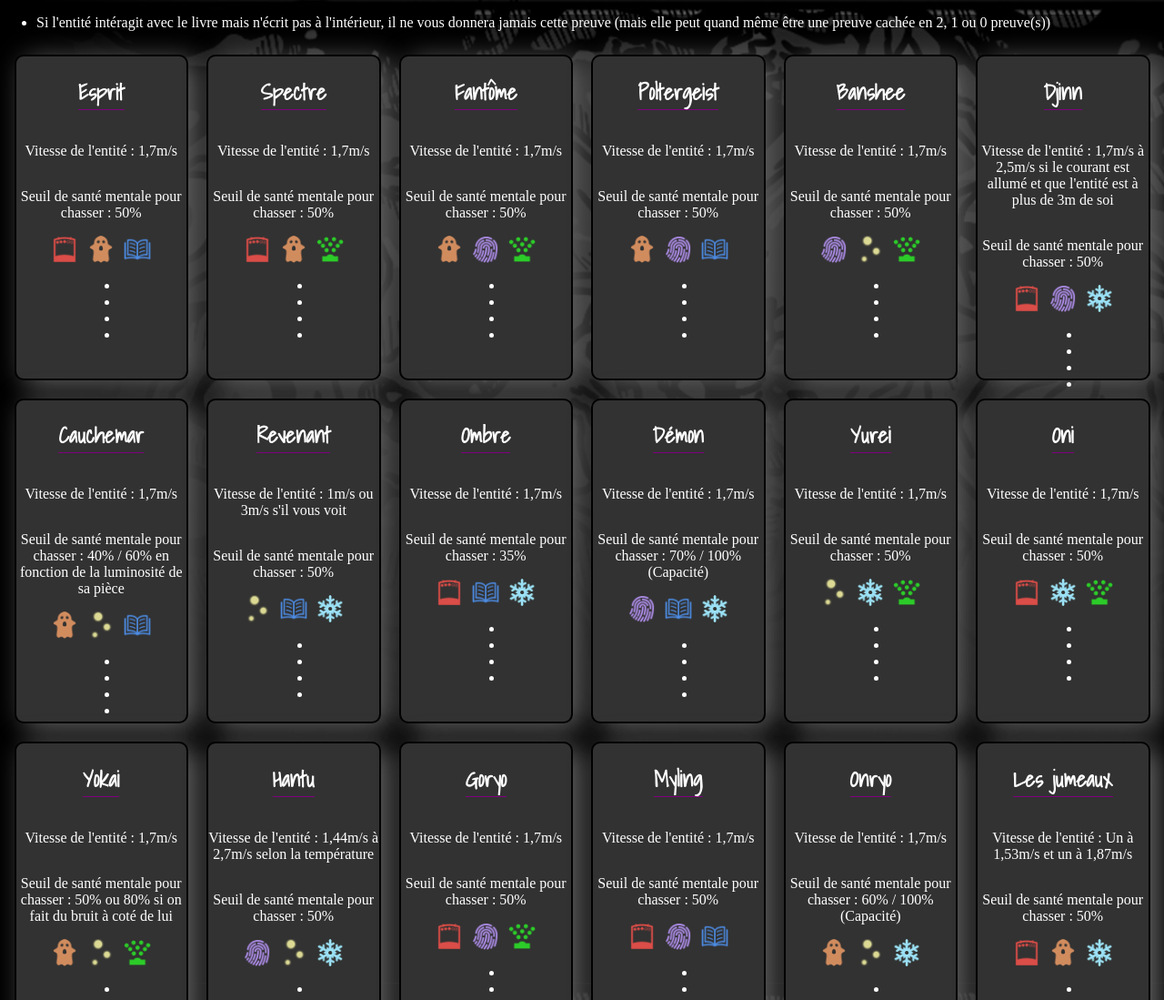
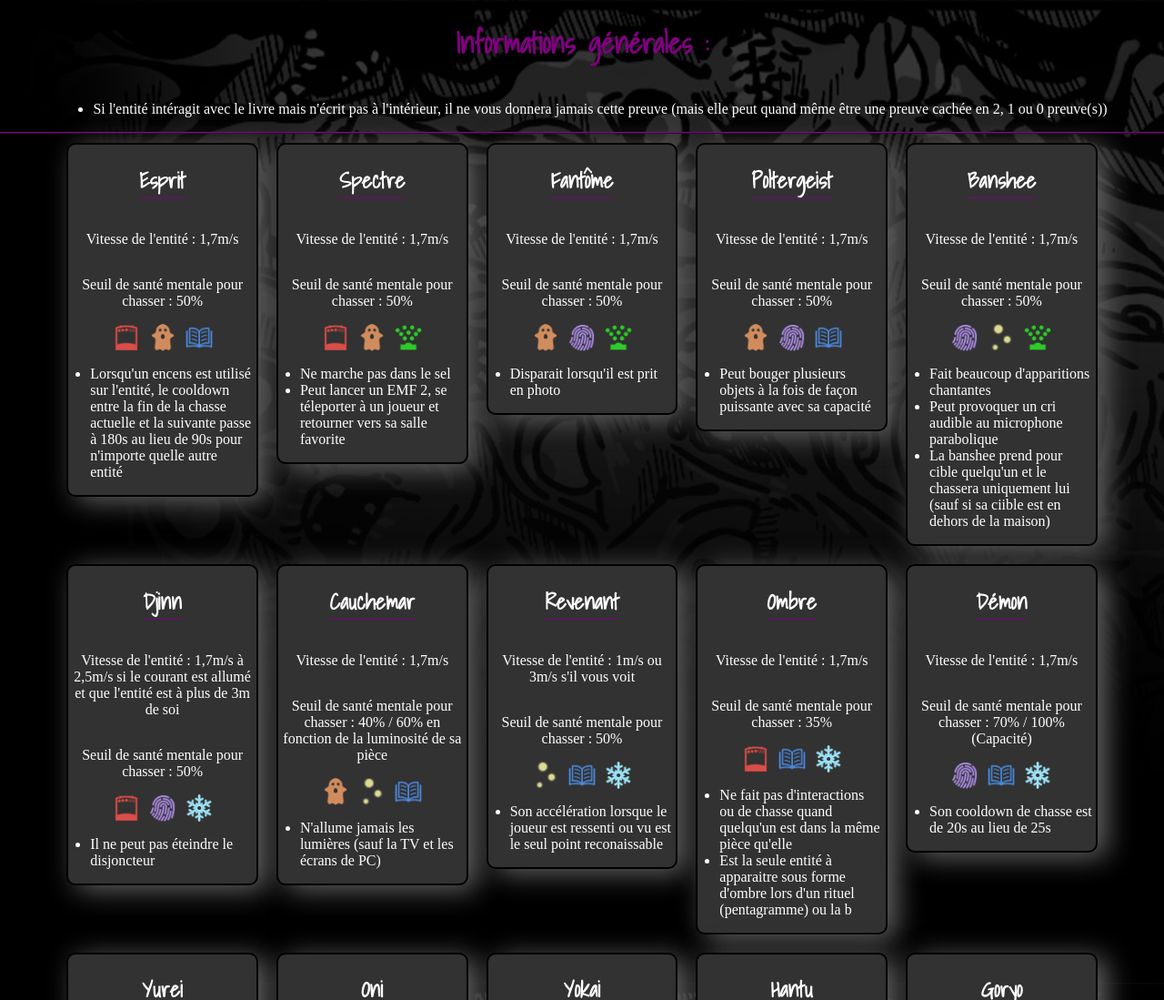
Before and after one commit to YanKeez62/PhasmoHelp, a plain HTML site: page index.html in a window 1280 px wide. Shown: the top 1099 px of the page at 91% size. Drawn offline with Linux system fonts and the light colour scheme.

Commit message:
modif d'infos sur certaines entités

```diff
--- a/css/styles.css
+++ b/css/styles.css
@@ -28,8 +28,10 @@ div.entity-card {
     border: 2px solid black;
     border-radius: 10px;
     margin: 10px;
-    height: 353.5px;
-    width: 187.5px;
+    height: fit-content
+        /* 389.73375px; */
+    ;
+    width: 206.71875px;
 }
 
 p.entity-speed {
@@ -59,3 +61,23 @@ h2.entity-name {
     border-bottom: 1px solid purple;
     font-family: "ParDefaut", sans-serif;
 }
+
+div.infos_generales {
+    display: flex;
+    align-items: center;
+    flex-direction: column;
+    border-bottom: 2px ridge purple;
+}
+
+div.infos_generales h1 {
+    color: purple;
+    font-family: "ParDefaut", sans-serif;
+}
+
+ul.ul-help {
+    display: flex;
+    justify-content: center;
+    flex-direction: column;
+    padding: 0 0 0 20px;
+    margin: 16px 4px;
+}
--- a/index.html
+++ b/index.html
@@ -11,6 +11,7 @@
 
 <body>
     <div class="infos_generales">
+        <h1> Informations générales :</h1>
         <ul>
             <li> Si l'entité intéragit avec le livre mais n'écrit pas à l'intérieur, il ne vous donnera jamais cette
                 preuve (mais elle peut quand même être une preuve cachée en 2, 1 ou 0 preuve(s))</li>
--- a/js+json/script.js
+++ b/js+json/script.js
@@ -52,23 +52,31 @@ function displayEntities(entities) {
         help1.textContent = entity.help1;
 
         const help2 = document.createElement('li');
-        help1.classList.add("help2");
-        help1.textContent = entity.help2;
+        help2.classList.add("help2");
+        help2.textContent = entity.help2;
 
         const help3 = document.createElement('li');
-        help1.classList.add("help3");
-        help1.textContent = entity.help3;
+        help3.classList.add("help3");
+        help3.textContent = entity.help3;
 
         const help4 = document.createElement('li');
-        help1.classList.add("help4");
-        help1.textContent = entity.help4;
+        help4.classList.add("help4");
+        help4.textContent = entity.help4;
 
         const ulHelp = document.createElement('ul');
         ulHelp.classList.add('ul-help');
         ulHelp.appendChild(help1);
-        ulHelp.appendChild(help2);
-        ulHelp.appendChild(help3);
-        ulHelp.appendChild(help4);
+        if (entity.help2 != null) {
+            ulHelp.appendChild(help2);
+        }
+
+        if (entity.help3 != null) {
+            ulHelp.appendChild(help3);
+        }
+
+        if (entity.help4 != null) {
+            ulHelp.appendChild(help4);
+        }
 
         card.appendChild(name);
         card.appendChild(speed);
```
